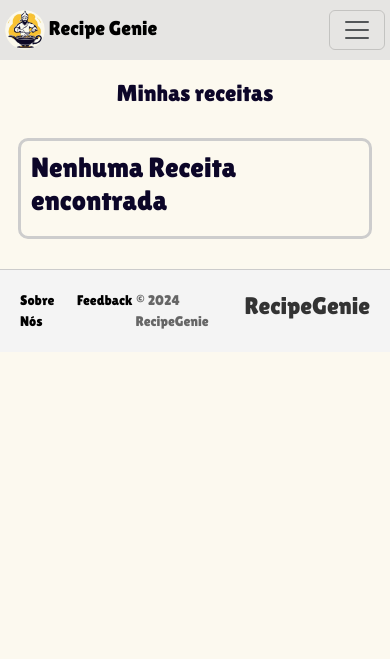
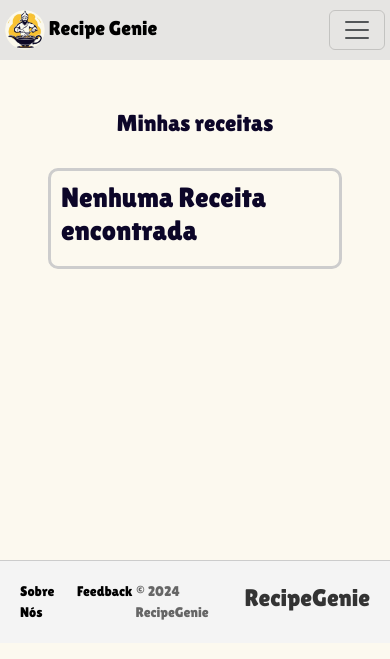
Before and after one commit to AndreyCavalcante/RecipeGenie, a PHP site: page /pages/usuario.php in a window 390 px wide. Shown: the top 659 px of the page. Run offline with PHP 8.4, Linux system fonts and the light colour scheme; the visitor is signed in with stand-in values (Sample User, id 1); data that the repository does not hold is empty.

Commit message:
Ajustando altura em telas menores

```diff
--- a/assets/css/style_user.css
+++ b/assets/css/style_user.css
@@ -182,6 +182,10 @@ body {
     .footer_usuarios{
         display: flex;
     }
+
+    .main-container{
+        min-height: 500px;
+    }
 }
 
 @media (max-height: 900px) {
--- a/pages/usuario.php
+++ b/pages/usuario.php
@@ -108,7 +108,7 @@
             </div>
         </nav>
 
-        <div class="container-fluid">
+        <div class="container-fluid main-container">
             <div class="row">
                 <div class="col-lg-3">
                     <div class="sidebar">
```
